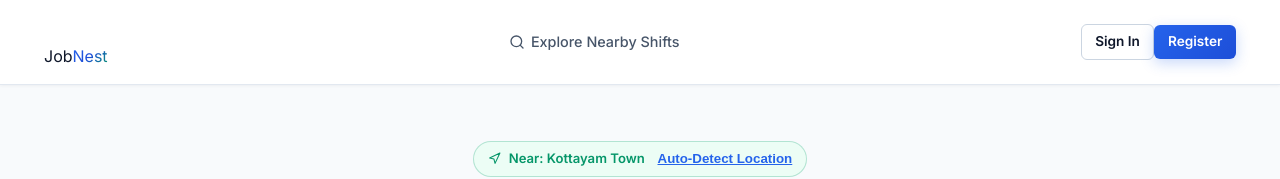
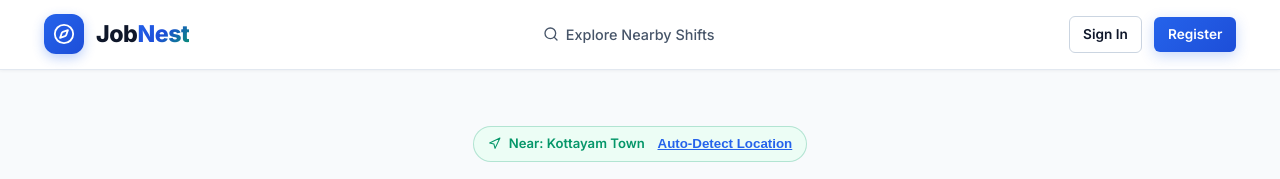
Before and after one commit to SherinRajeev/JobNest, a React (Vite) app in the folder frontend/: page / in a window 1280 px wide. Shown: the top 179 px of the page. Built offline with nearby package versions, Linux system fonts and the light colour scheme; no server answers.

Commit message:
Fix top navbar logo icon badge styling and flex layout properties to guarantee compass logo visibility

```diff
--- a/frontend/src/components/Navbar.jsx
+++ b/frontend/src/components/Navbar.jsx
@@ -1,6 +1,6 @@
 import React, { useContext } from 'react';
 import { Link, useNavigate } from 'react-router-dom';
-import { Compass, User, LogOut, PlusCircle, LayoutDashboard, Search } from 'lucide-react';
+import { Compass, LogOut, PlusCircle, LayoutDashboard, Search } from 'lucide-react';
 import { AuthContext } from '../context/AuthContext';
 
 export const Navbar = () => {
@@ -12,34 +12,48 @@ export const Navbar = () => {
     navigate('/');
   };
 
-  const defaultAvatar = `https://api.dicebear.com/7.x/avataaars/svg?seed=${user?.name || 'User'}`;
+  const defaultAvatar = `https://api.dicebear.com/7.x/avataaars/svg?seed=${encodeURIComponent(user?.name || 'User')}`;
 
   return (
     <nav className="navbar">
-      <div className="container" style={{ display: 'flex', justifyContent: 'space-between', alignItems: 'center' }}>
-        {/* Brand Logo */}
-        <Link to="/" className="navbar-brand">
-          <div className="navbar-logo">
+      <div className="container" style={{ display: 'flex', justifyContent: 'space-between', alignItems: 'center', flexWrap: 'nowrap' }}>
+        {/* Brand Logo with Guarantee Visible Icon Badge */}
+        <Link to="/" className="navbar-brand" style={{ display: 'flex', alignItems: 'center', gap: '0.75rem', textDecoration: 'none' }}>
+          <div style={{
+            width: '40px',
+            height: '40px',
+            minWidth: '40px',
+            minHeight: '40px',
+            borderRadius: '12px',
+            background: 'linear-gradient(135deg, #2563eb 0%, #1d4ed8 100%)',
+            display: 'flex',
+            alignItems: 'center',
+            justifyContent: 'center',
+            boxShadow: '0 4px 12px rgba(37,99,235,0.3)',
+            flexShrink: 0
+          }}>
             <Compass size={22} color="#ffffff" />
           </div>
-          <span>Job<span className="gradient-text">Nest</span></span>
+          <span style={{ fontSize: '1.45rem', fontWeight: 800, color: 'var(--text-main)', letterSpacing: '-0.02em' }}>
+            Job<span className="gradient-text">Nest</span>
+          </span>
         </Link>
 
-        {/* Global Search Bar Quick Link */}
+        {/* Global Search Quick Link */}
         <div style={{ display: 'flex', alignItems: 'center', gap: '1rem' }}>
-          <Link to="/jobs" style={{ display: 'flex', alignItems: 'center', gap: '0.4rem', color: 'var(--text-muted)', fontSize: '0.9rem', fontWeight: 500 }}>
+          <Link to="/jobs" style={{ display: 'flex', alignItems: 'center', gap: '0.4rem', color: 'var(--text-muted)', fontSize: '0.9rem', fontWeight: 500, textDecoration: 'none' }}>
             <Search size={16} /> Explore Nearby Shifts
           </Link>
         </div>
 
         {/* Auth & Navigation Actions */}
-        <div className="nav-actions">
+        <div className="nav-actions" style={{ display: 'flex', alignItems: 'center', gap: '0.75rem' }}>
           {user ? (
             <>
               {user.role === 'employer' ? (
                 <>
                   <Link to="/post-job" className="btn btn-primary btn-sm">
-                    <PlusCircle size={16} /> Post New Shift
+                    <PlusCircle size={16} /> Post Shift
                   </Link>
                   <Link to="/employer-dashboard" className="btn btn-secondary btn-sm">
                     <LayoutDashboard size={16} /> Admin Portal
@@ -60,7 +74,7 @@ export const Navbar = () => {
                     e.target.onerror = null;
                     e.target.src = defaultAvatar;
                   }}
-                  style={{ width: '28px', height: '28px', borderRadius: '50%', objectFit: 'cover', background: '#eff6ff' }}
+                  style={{ width: '28px', height: '28px', borderRadius: '50%', objectFit: 'cover', background: '#eff6ff', border: '1px solid var(--border-subtle)' }}
                 />
                 <span style={{ fontSize: '0.88rem', fontWeight: 600, color: 'var(--text-main)' }}>
                   {user.role === 'employer' ? 'Admin' : 'Applicant'}
```
